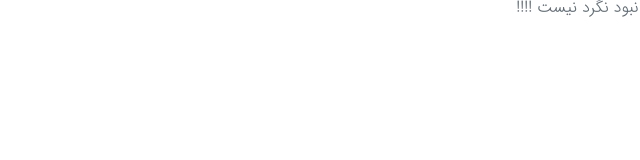
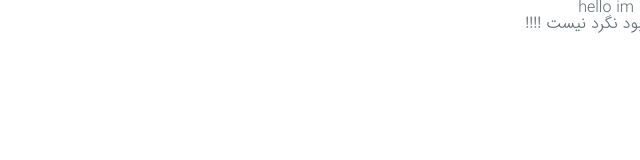
Before and after one commit to nerdpanda-ir/NerdPanda.Me, a React (Create React App) app: page /home in a window 1280 px wide. Shown: the top 160 px of the page, without its empty margins (640-1280 px from the left). Built offline with nearby package versions, Linux system fonts and the light colour scheme.

Commit message:
[file]{NotFound.js}-> use and import Header component

```diff
--- a/src/components/Page/NotFound/NotFound.js
+++ b/src/components/Page/NotFound/NotFound.js
@@ -1,5 +1,6 @@
 /*====   import Sctipt    ====*/
 import React from 'react';
+import Header from "./Header/Header";
 /*====   import Sctipt    ====*/
 export default class NotFound extends React.Component
 {
@@ -8,6 +9,7 @@ export default class NotFound extends React.Component
         let result =
         (
             <section id='notFound'>
+                <Header />
                 <h1>گشتم نبود نگرد نیست !!!!‌ </h1>
             </section>
         );
```
